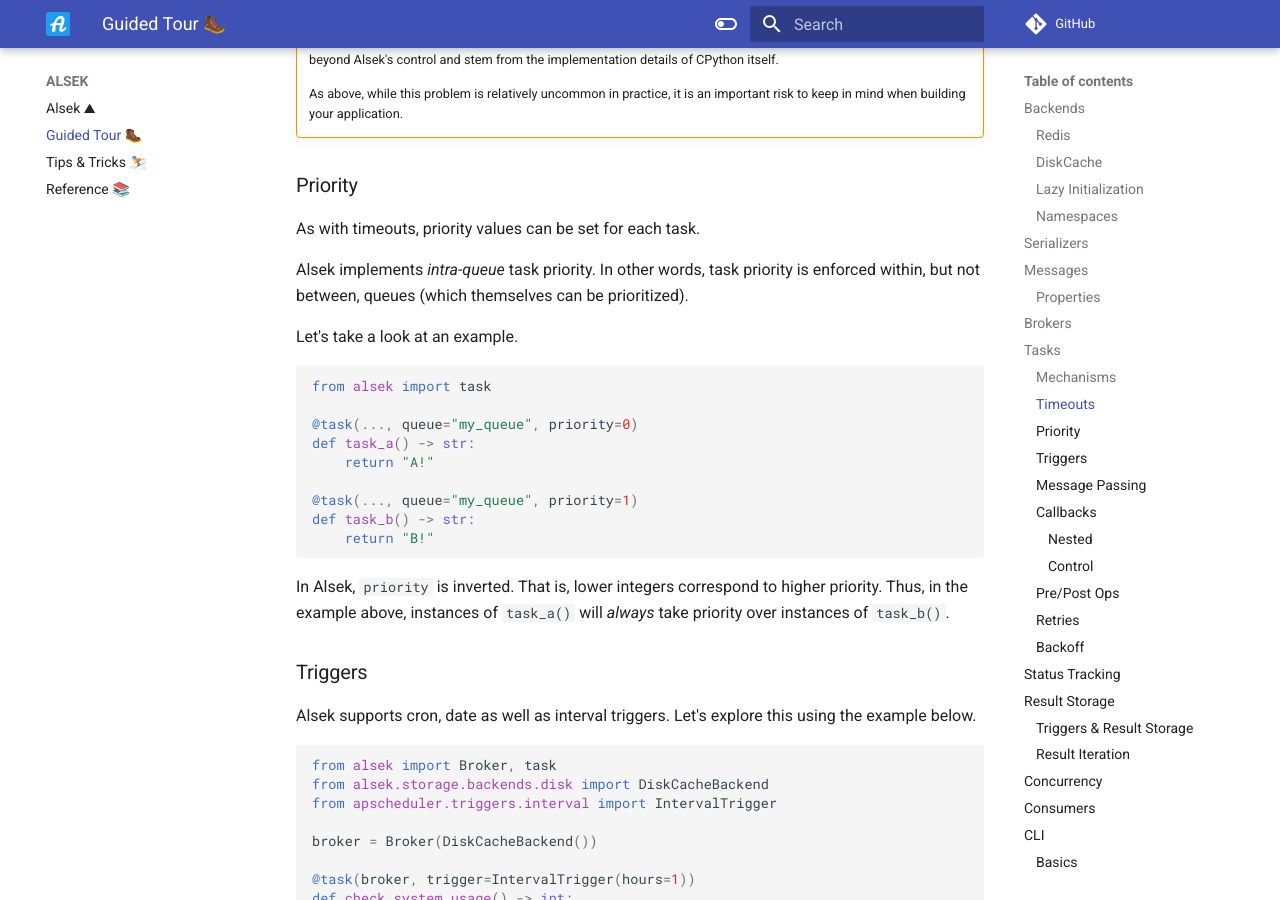
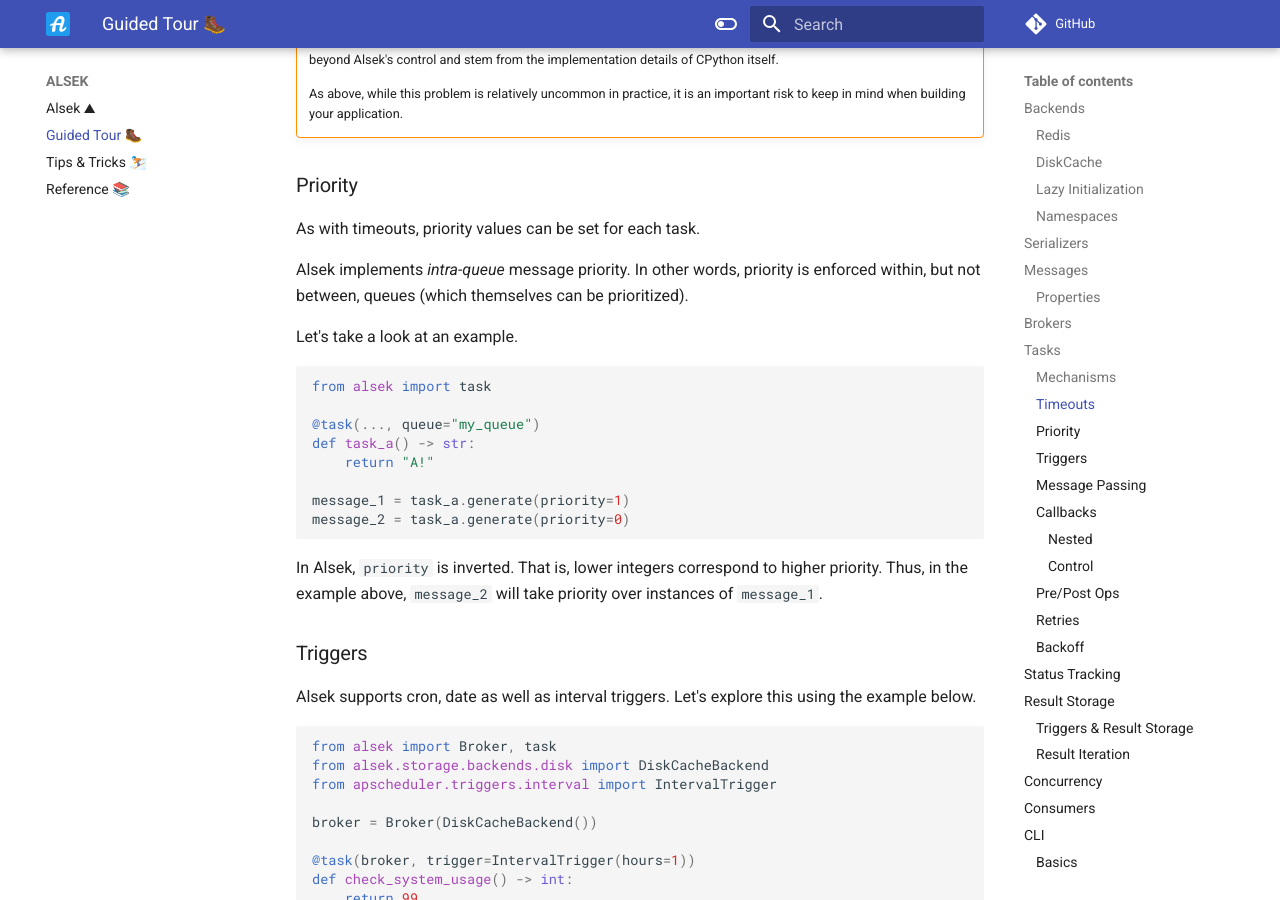
Before and after one commit to TariqAHassan/alsek, an MkDocs documentation site: the page built from docs/guided_tour.md, in a window 1280 px wide and 900 px high, scrolled down 5364 px. Built offline with MkDocs 1.6.1 and Material for MkDocs 9.7.7, drawn with Linux system fonts in a browser that asks for light colours; comment, search, counter and statistics services are not loaded.

Commit message:
Update docs

````diff
--- a/docs/guided_tour.md
+++ b/docs/guided_tour.md
@@ -262,7 +262,7 @@
 
 As with timeouts, priority values can be set for each task.
 
-Alsek implements _intra-queue_ task priority. In other words, task priority
+Alsek implements _intra-queue_ message priority. In other words, priority
 is enforced within, but not between, queues (which themselves can be prioritized).
 
 Let's take a look at an example.
@@ -270,18 +270,17 @@
 ```python
 from alsek import task
 
-@task(..., queue="my_queue", priority=0)
+@task(..., queue="my_queue")
 def task_a() -> str:
     return "A!"
 
-@task(..., queue="my_queue", priority=1)
-def task_b() -> str:
-    return "B!"
+message_1 = task_a.generate(priority=1)
+message_2 = task_a.generate(priority=0)
 ```
 
 In Alsek, `priority` is inverted. That is, lower integers correspond to higher priority.
-Thus, in the example above, instances of `task_a()` will _always_ take priority over
-instances of `task_b()`.
+Thus, in the example above, `message_2` will take priority over
+instances of `message_1`.
 
 ### Triggers
 
````
